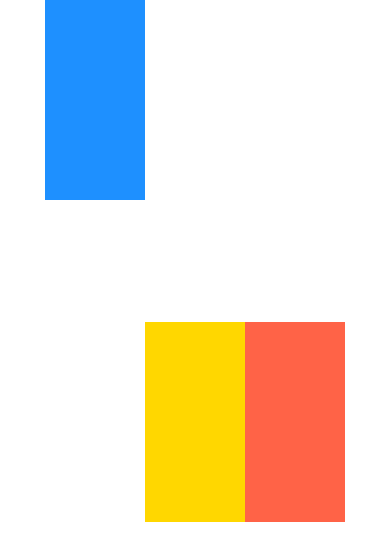
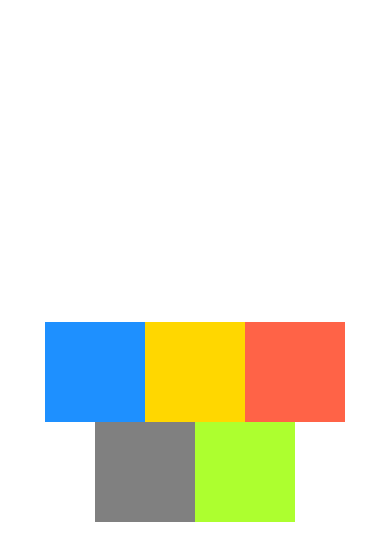
Before and after one commit to sagarniroula112/Reference--React-Native, a React Native app: screen / in a window 390 px wide. Shown: the top 560 px of the page. Built offline with nearby package versions, Linux system fonts and the light colour scheme.

Commit message:
FlexWrap and AlignContent! Very Very Important!

```diff
--- a/App.js
+++ b/App.js
@@ -9,19 +9,24 @@ export default function App() {
         flex: 1,
         flexDirection: "row",
         justifyContent: "center", // align along horizontal axis (main axis)
-        alignItems: "center", // align along vertical axis (secondary axis)
+        alignItems: "center", // align along vertical axis (secondary axis) // alignment in one line
+        alignContent: "center", // determines alignment of entire content, only works with wrapping
+        flexWrap: "wrap",
       }}
     >
       <View
         style={{
           backgroundColor: "dodgerblue",
           width: 100,
-          height: 200,
-          alignSelf: "flex-start",
+          height: 100,
         }}
       />
-      <View style={{ backgroundColor: "gold", width: 100, height: 200 }} />
-      <View style={{ backgroundColor: "tomato", width: 100, height: 200 }} />
+      <View style={{ backgroundColor: "gold", width: 100, height: 100 }} />
+      <View style={{ backgroundColor: "tomato", width: 100, height: 100 }} />
+      <View style={{ backgroundColor: "grey", width: 100, height: 100 }} />
+      <View
+        style={{ backgroundColor: "greenyellow", width: 100, height: 100 }}
+      />
     </View>
   );
 }
```
